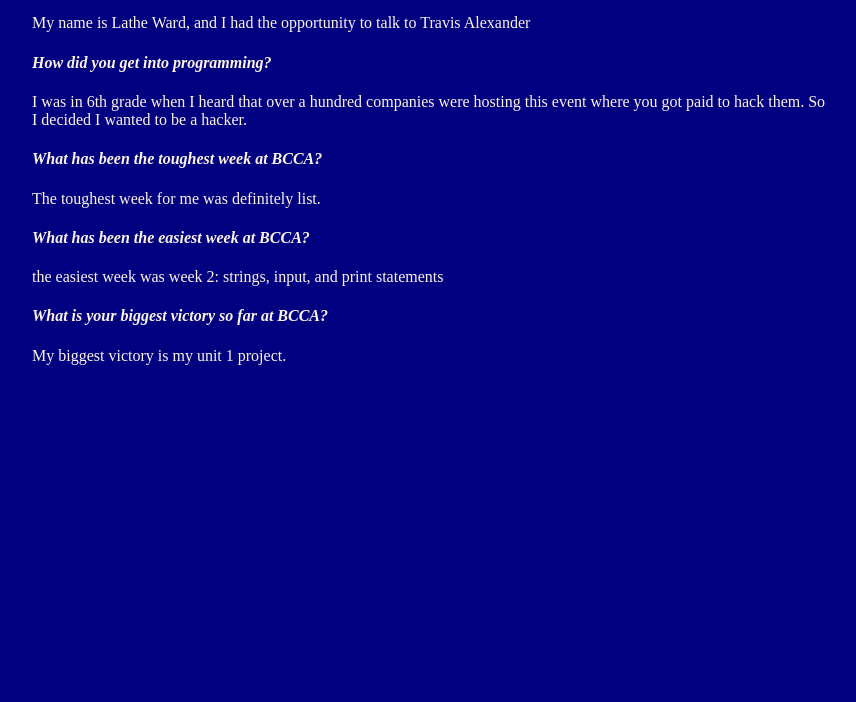
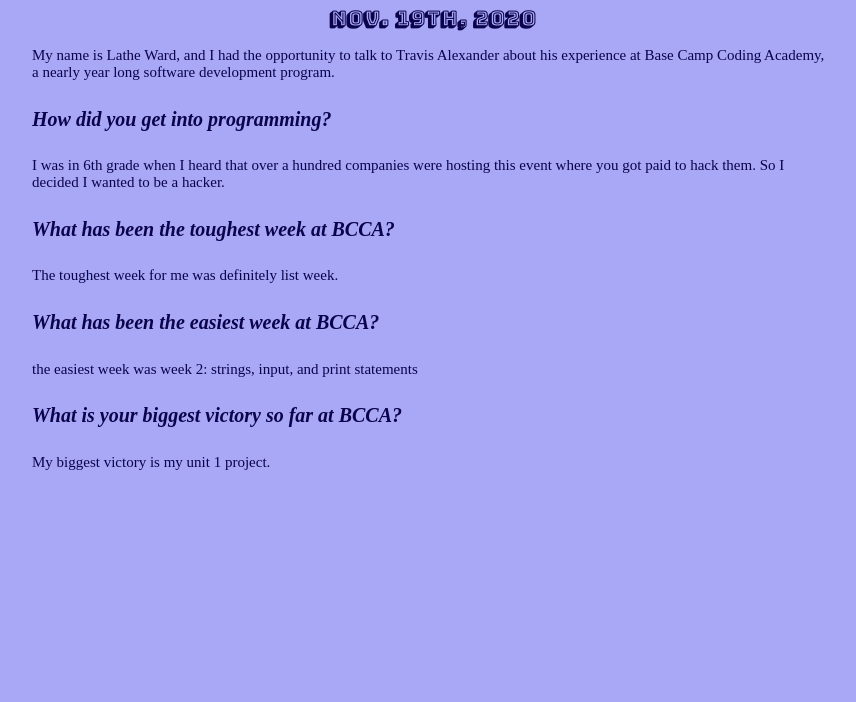
Before and after one commit to LatheWard/bcca-student-interview-site-LatheWard, a plain HTML site: page interview.HTML in a window 1280 px wide. Shown: the part 98-800 px from the top of the page, without its empty margins (208-1064 px from the left). Drawn offline with Linux system fonts and the light colour scheme; a web font is replaced by a local one.

Commit message:
Accidently deleted repo, reinitializing

```diff
--- a/interview.HTML
+++ b/interview.HTML
@@ -2,8 +2,8 @@
 <link href="https://fonts.googleapis.com/css?family=Bungee Shade|Capriola" rel="stylesheet">
 <style>
     body {
-        background: navy;
-        color:oldlace;
+        background: rgb(168, 168, 247);
+        color:rgb(11, 4, 75);
         margin: 0 auto;
         max-width: 50em;
     }
@@ -11,28 +11,45 @@
         font-family:Bungee Shade;
         margin: 10px;
         text-align: center;
+        font-size: 40px;
+    }
+    h3 {
+        font-family:Bungee Shade;
+        text-align: center;
+        font-size: 20px;
+        margin: 5px;}
+
+
+    h4 {
+        font-style: italic;
+        font-size: 20px;
+
     }
 
-    h4 {font-style: italic;
-
+    p {
+        font-size: 15px;
     }
 
 </style>
 <body>
     <h1> Travis Alexander</h1>
-    <h3>The man, the myth, the legend</h3>
+    <h3>The man, the myth, the legend </h3>
+    <h3>Nov. 19th, 2020</h3>
 
-    <p>My name is Lathe Ward, and I had the opportunity to talk to Travis Alexander</p>
+    <p>My name is Lathe Ward, and I had the opportunity to talk to Travis Alexander about his experience at Base Camp Coding Academy,
+        a nearly year long software development program.
+    </p>
 
     <h4>How did you get into programming?</h4>
     <p>I was in 6th grade when I heard that over
         a hundred companies were hosting this event where you got paid to hack them.
         So I decided I wanted to be a hacker.</p>
     <h4>What has been the toughest week at BCCA?</h4>
-    <p>The toughest week for me was definitely list.</p>
+    <p>The toughest week for me was definitely list week.</p>
     <h4>What has been the easiest week at BCCA?</h4>
     <p>the easiest week was week 2: strings, input, and print statements</p>
     <h4>What is your biggest victory so far at BCCA?</h4>
     <p>My biggest victory is my unit 1 project.</p>
 
+
 </body>
```
